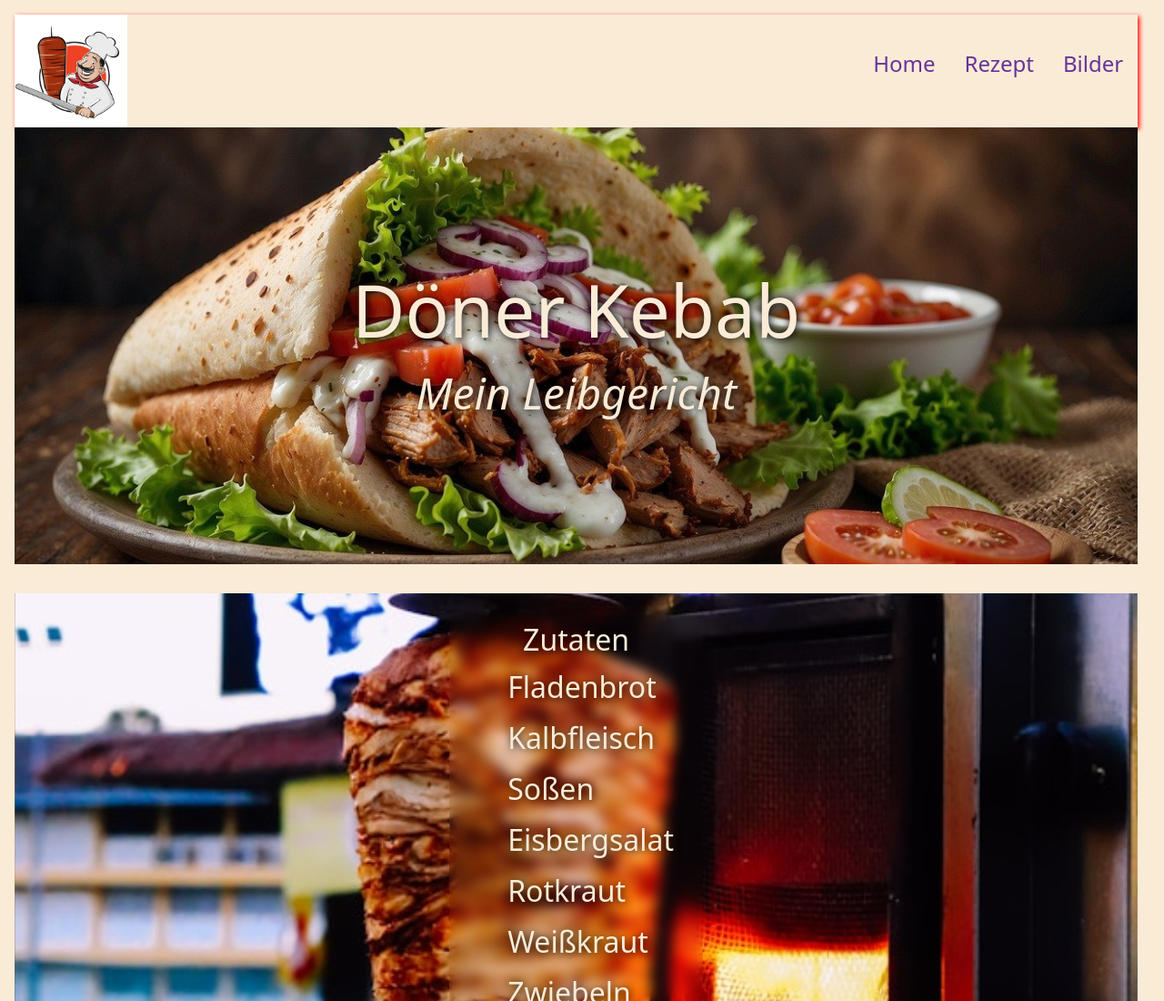
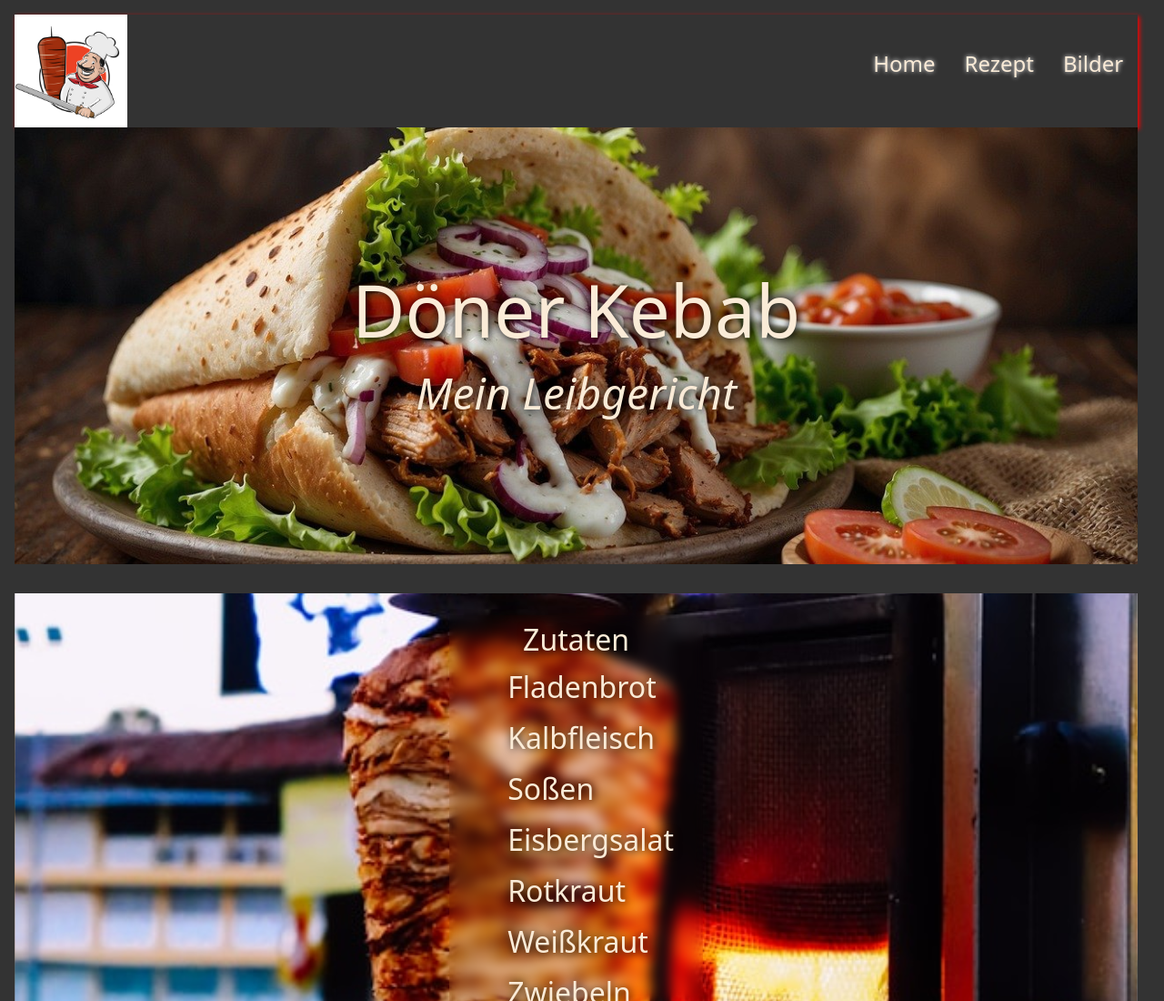
Before and after one commit to dannykoehlerpoetsch/deployment-exercise-bootstrap-dakopo, a website: page index.html in a window 1280 px wide. Shown: the top 1100 px of the page at 91% size. Drawn offline with nearby package versions, Linux system fonts and the light colour scheme.

Commit message:
neue farbe

```diff
--- a/css/styles.css
+++ b/css/styles.css
@@ -6,7 +6,7 @@ body {
   font-size: 62.5%;
   padding: 1rem;
   width: 99vw;
-  background-color: antiquewhite;
+  background-color: #333;
   font-family: system-ui, -apple-system, BlinkMacSystemFont, "Segoe UI", Roboto,
     Oxygen, Ubuntu, Cantarell, "Open Sans", "Helvetica Neue", sans-serif;
 }
@@ -45,8 +45,9 @@ header nav ul li {
 
 header nav ul li a {
   text-decoration: none;
-  color: rebeccapurple;
+  color: antiquewhite;
   font-size: 1.5rem;
+  text-shadow: 0px 0px 5px white;
 }
 
 .hero {
```
